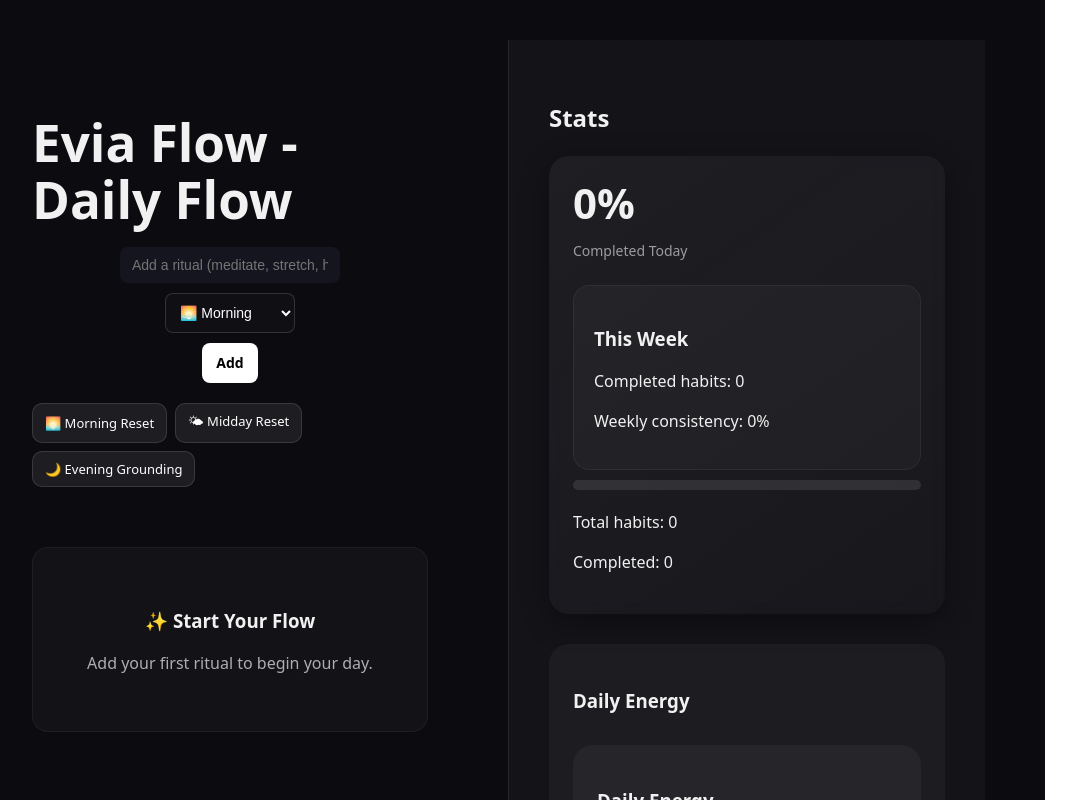
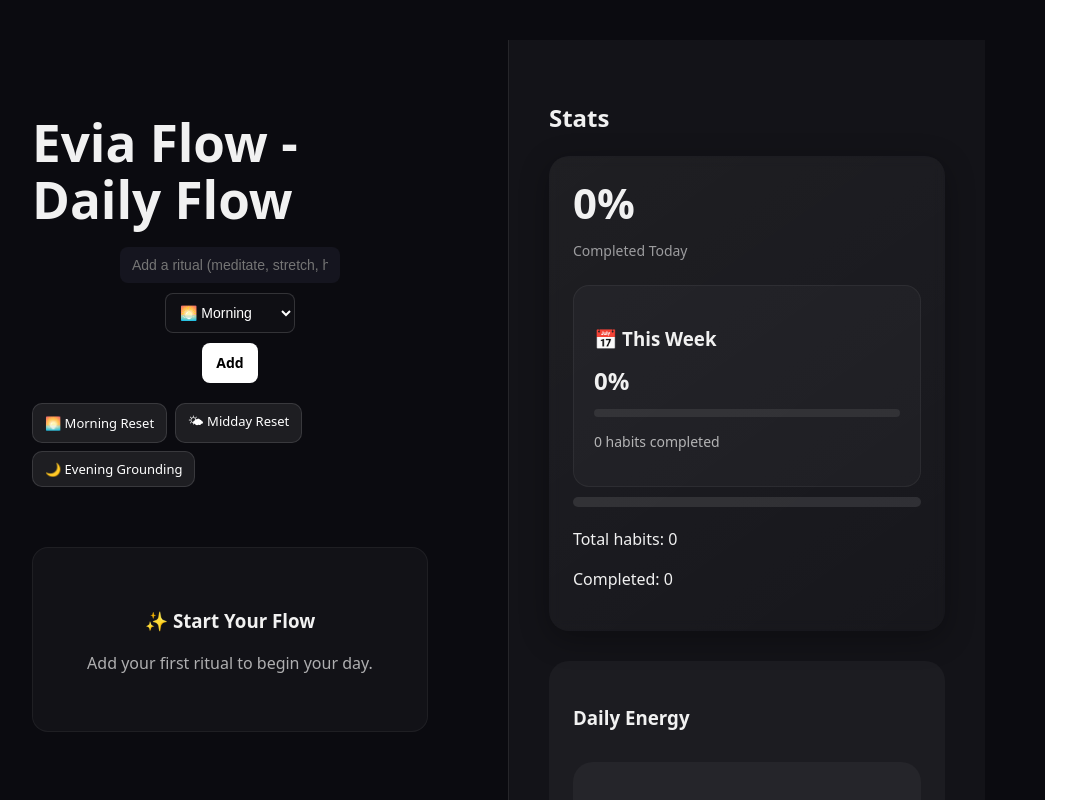
Before and after one commit to MariaDamyanova0/habit-tracker, a React (Vite) app: page / in a window 1280 px wide. Shown: the top 800 px of the page, without its empty margins (68-1144 px from the left). Built offline with nearby package versions, Linux system fonts and the light colour scheme.

Commit message:
Enhance weekly stats UI with progress visualization

```diff
--- a/src/App.css
+++ b/src/App.css
@@ -439,3 +439,29 @@ h1 {
   margin-bottom: 10px;
   font-weight: 600;
 }
+
+.weekly-percentage {
+  font-size: 24px;
+  font-weight: 600;
+  margin-bottom: 10px;
+}
+
+.weekly-progress-bar {
+  height: 8px;
+  width: 100%;
+  background: rgba(255, 255, 255, 0.08);
+  border-radius: 8px;
+  overflow: hidden;
+  margin-bottom: 12px;
+}
+
+.weekly-progress-fill {
+  height: 100%;
+  background: linear-gradient(90deg, #4ade80, #22d3ee);
+  transition: width 0.3s ease;
+}
+
+.weekly-details {
+  opacity: 0.7;
+  font-size: 14px;
+}
--- a/src/components/Stats.jsx
+++ b/src/components/Stats.jsx
@@ -33,9 +33,22 @@ const weeklyRate =
         <p className="subtitle">Completed Today</p>
 
         <div className="weekly-card">
-          <h3>This Week</h3>
-          <p>Completed habits: {weeklyCompleted}</p>
-          <p>Weekly consistency: {weeklyRate}%</p>
+          <h3>📅 This Week</h3>
+
+          <div className="weekly-percentage">
+            {weeklyRate}%
+          </div>
+
+          <div className="weekly-progress-bar">
+            <div
+              className="weekly-progress-fill"
+              style={{ width: `${weeklyRate}%` }}
+            ></div>
+          </div>
+
+           <p className="weekly-details">
+            {weeklyCompleted} habits completed
+          </p>
         </div>
 
         <div className="progress-bar">
```
